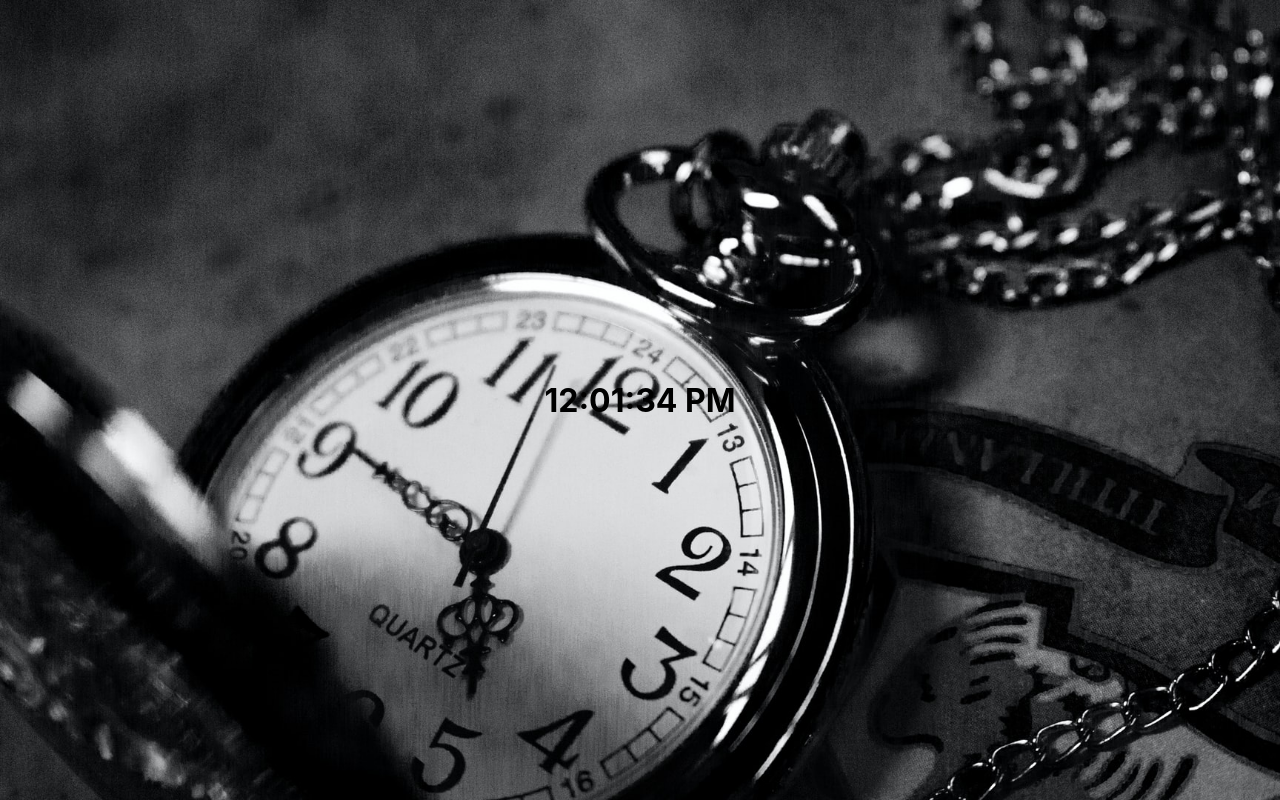
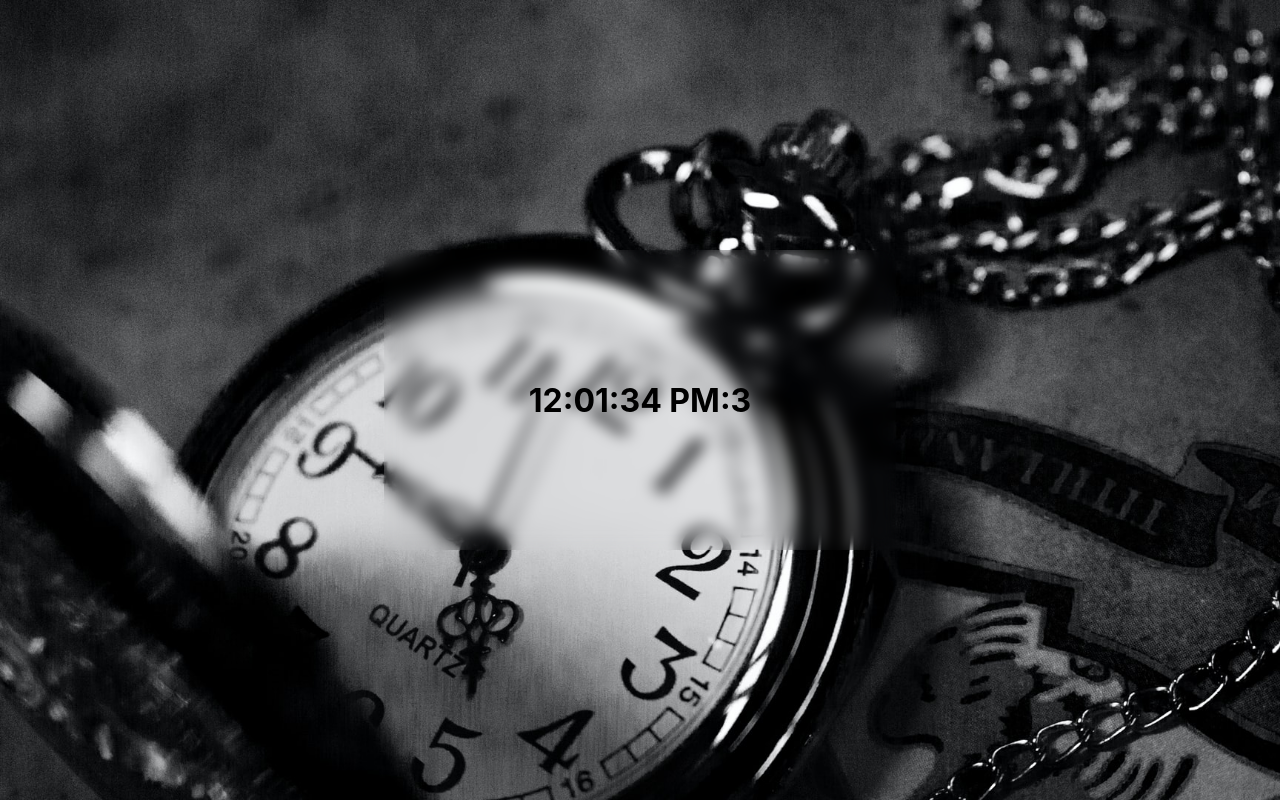
Before and after one commit to ShaileshBisht/Gsap-timer, a React (Create React App) app: page / in a window 1280 px wide. Built offline with nearby package versions, Linux system fonts and the light colour scheme.

Commit message:
add blur effect

```diff
--- a/src/component/Timer.css
+++ b/src/component/Timer.css
@@ -0,0 +1,9 @@
+.timer {
+  width: 40%;
+  height: 300px;
+  display: flex;
+  align-items: center;
+  justify-content: center;
+  backdrop-filter: blur(8px);
+  border-radius: 10px solid;
+}
--- a/src/component/Timer.js
+++ b/src/component/Timer.js
@@ -20,6 +20,7 @@ function Timer() {
   return (
     <div className="timer">
       <h1>{timer.toLocaleTimeString()}</h1>
+      <h1>{timer.toLocaleTimeString().slice(5, 7)}</h1>
     </div>
   );
 }
```
Also changed, not shown: 1 other file (tests, documents, lock files or other folders).
